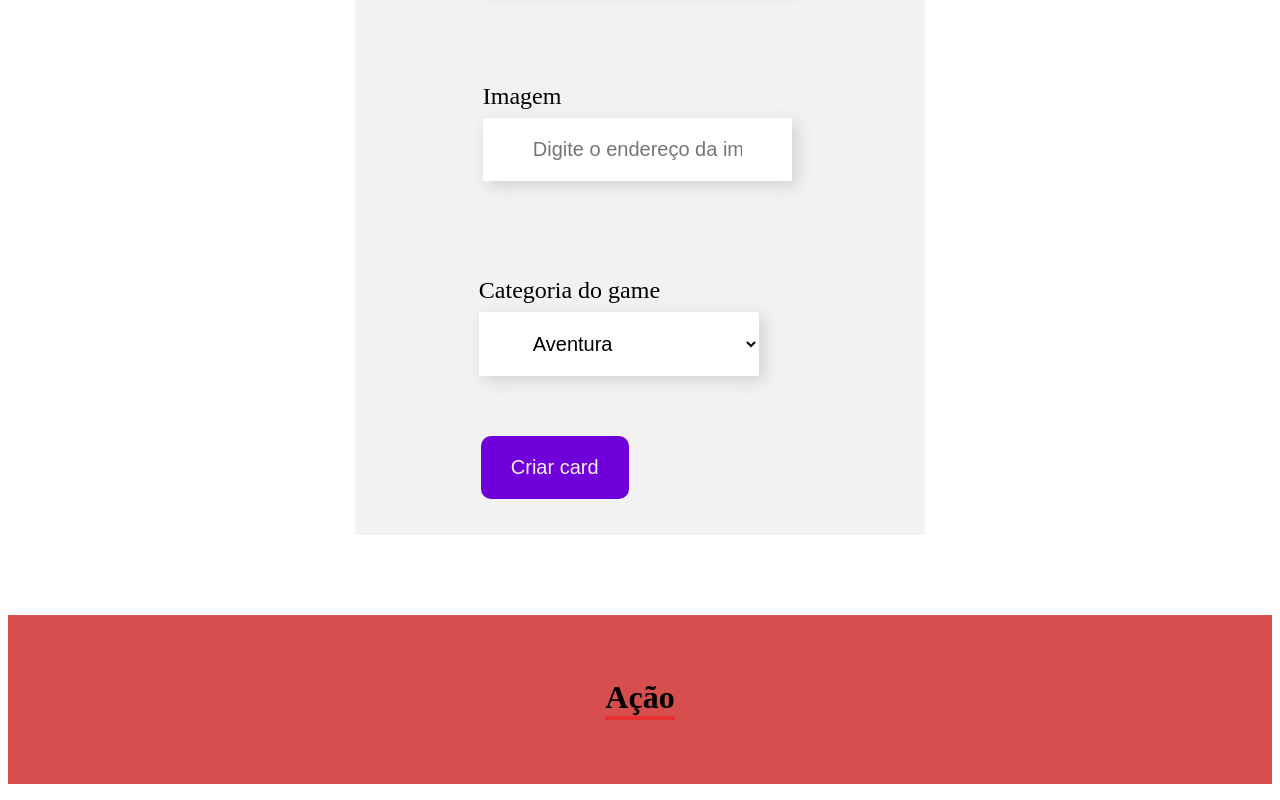
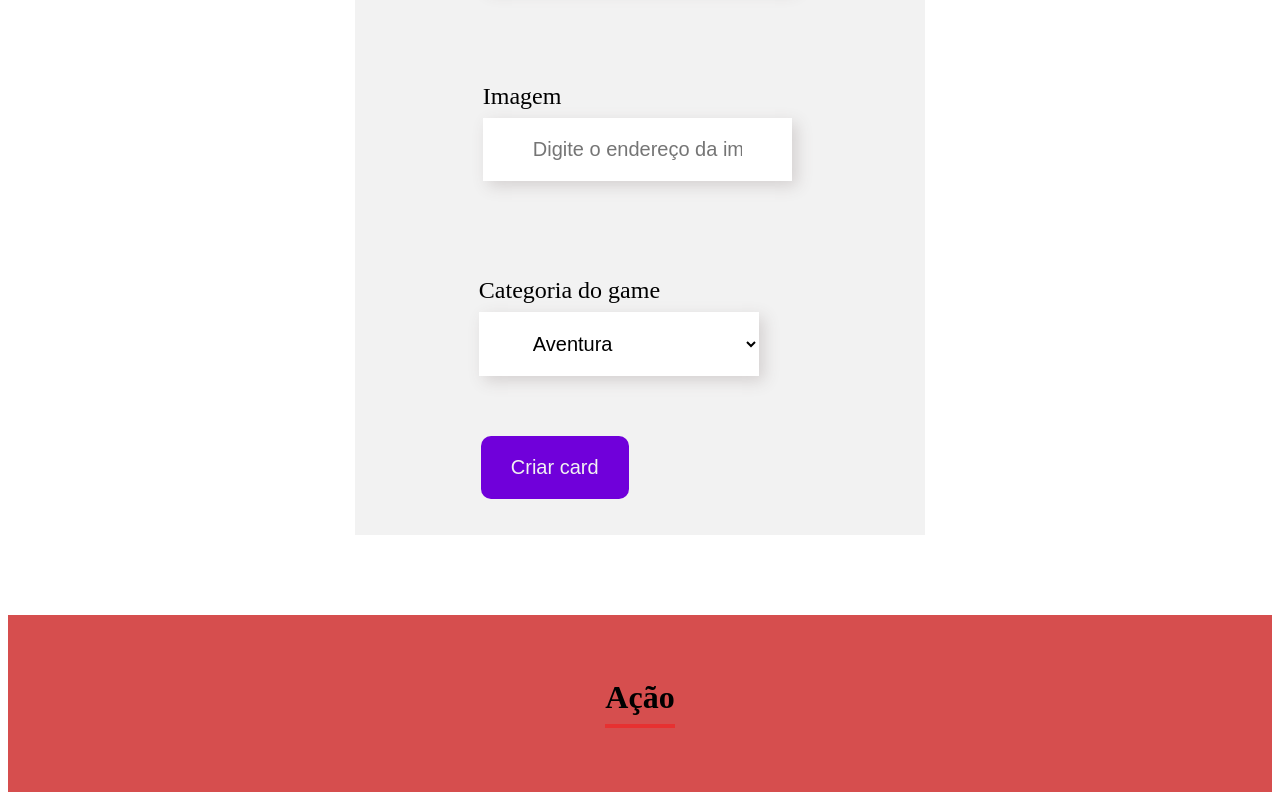
Before and after one commit to kali1553/React, a React (Vite) app: page / in a window 1280 px wide. Shown: the part 640-1440 px from the top of the page. Built offline with nearby package versions, Linux system fonts and the light colour scheme.

Commit message:
atualizando

```diff
--- a/src/components/game/game.css
+++ b/src/components/game/game.css
@@ -9,4 +9,5 @@
     font-size: 32px;
     border-bottom: 4px solid rgb(231, 49, 49);
     display: inline-block;
+    padding-bottom: 8px;
 }
```
